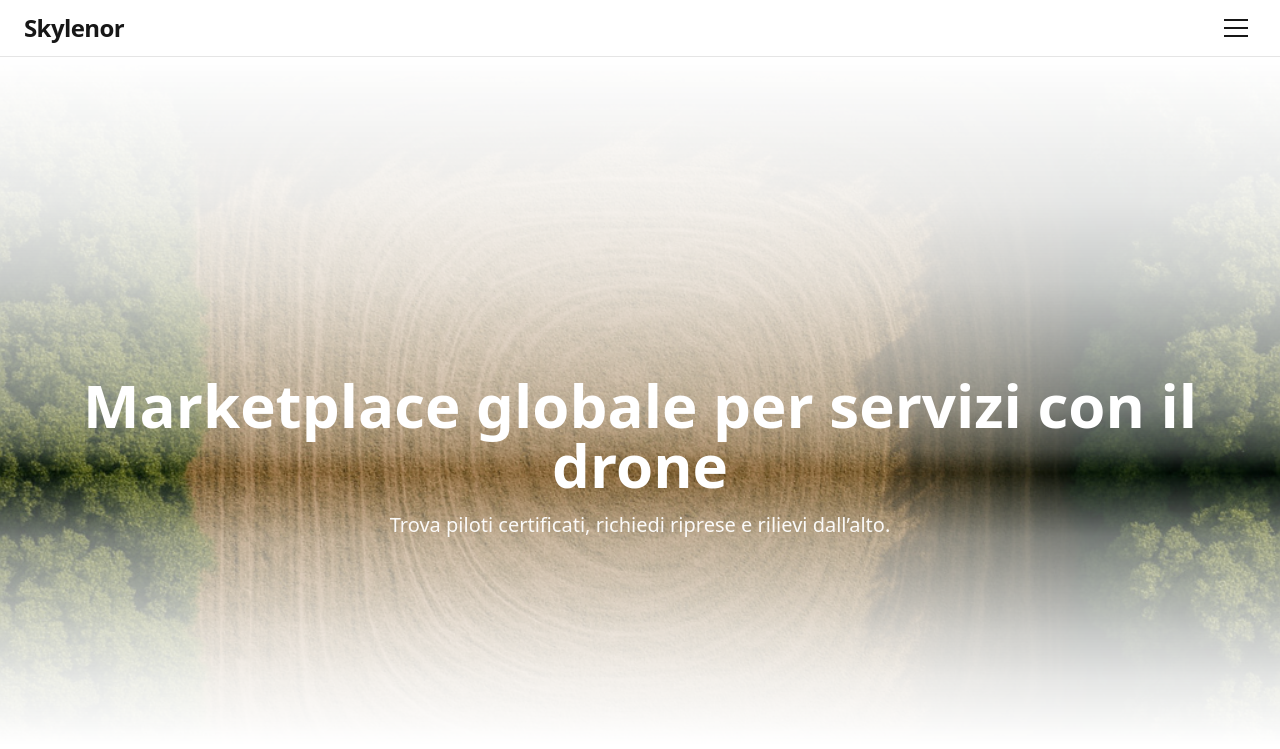
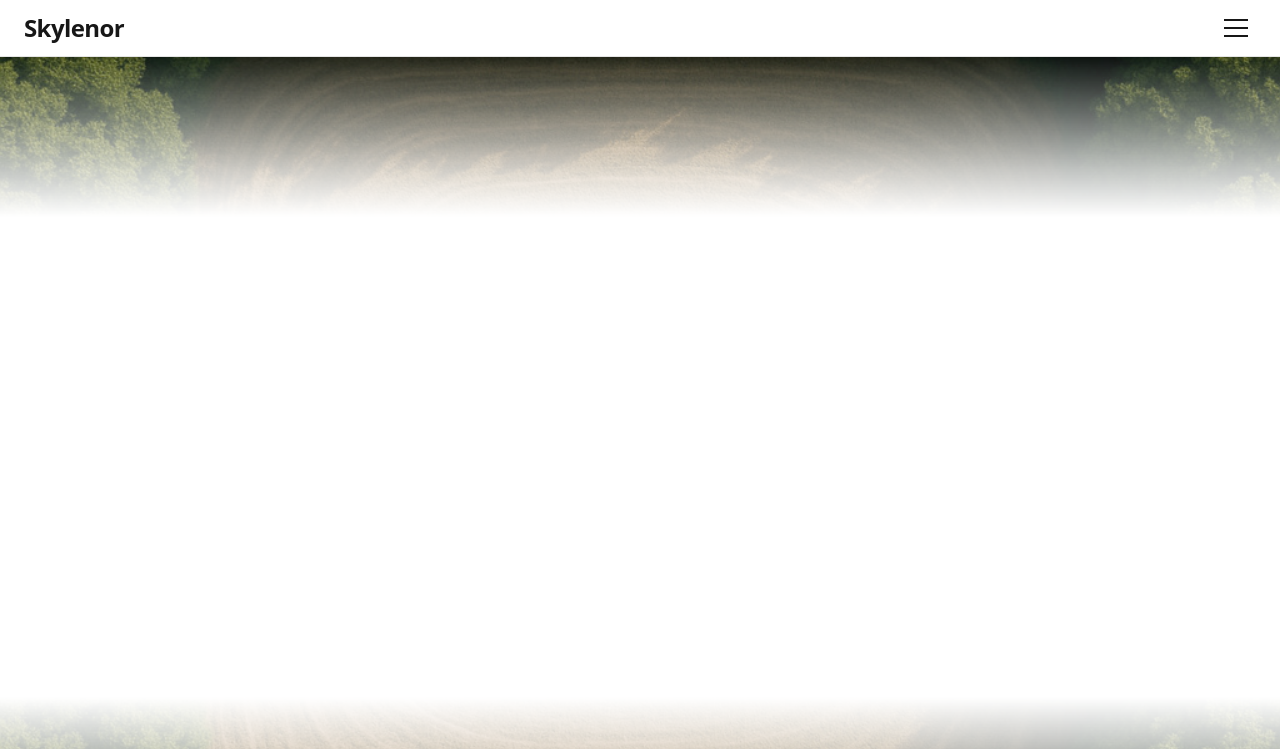
Before and after one commit to alessiomarciano007-prog/skylenor, a Next.js app: page / in a window 1280 px wide. Shown: the top 749 px of the page. Built offline with nearby package versions, Linux system fonts and the light colour scheme.

Commit message:
Update Section.tsx

```diff
--- a/app/components/Section.tsx
+++ b/app/components/Section.tsx
@@ -11,21 +11,14 @@ export default function Section({ children, className, fade = 180 }: Props) {
   // Gradiente centrato e morbido (copre solo una fascia limitata)
   const mask = `linear-gradient(
     to bottom,
-    rgba(255,255,255,0)   0%,
-    rgba(255,255,255,0.10) 18%,
-    rgba(255,255,255,0.22) 28%,
-    rgba(255,255,255,0.38) 36%,
-    rgba(255,255,255,0.55) 44%,
-    rgba(255,255,255,0.78) 49%,
-    rgba(255,255,255,0.95) 51%,
-    #ffffff                 52%,
-    rgba(255,255,255,0.95) 53%,
-    rgba(255,255,255,0.78) 56%,
-    rgba(255,255,255,0.55) 60%,
-    rgba(255,255,255,0.38) 66%,
-    rgba(255,255,255,0.22) 72%,
-    rgba(255,255,255,0.10) 78%,
-    rgba(255,255,255,0)   86%
+    rgba(255,255,255,0.95) 0%,
+    rgba(255,255,255,0.55) 8%,
+    rgba(255,255,255,0.25) 14%,
+    rgba(255,255,255,0) 20%,
+    rgba(255,255,255,0) 80%,
+    rgba(255,255,255,0.25) 86%,
+    rgba(255,255,255,0.55) 92%,
+    rgba(255,255,255,0.95) 100%
   )`;
 
   return (
```
